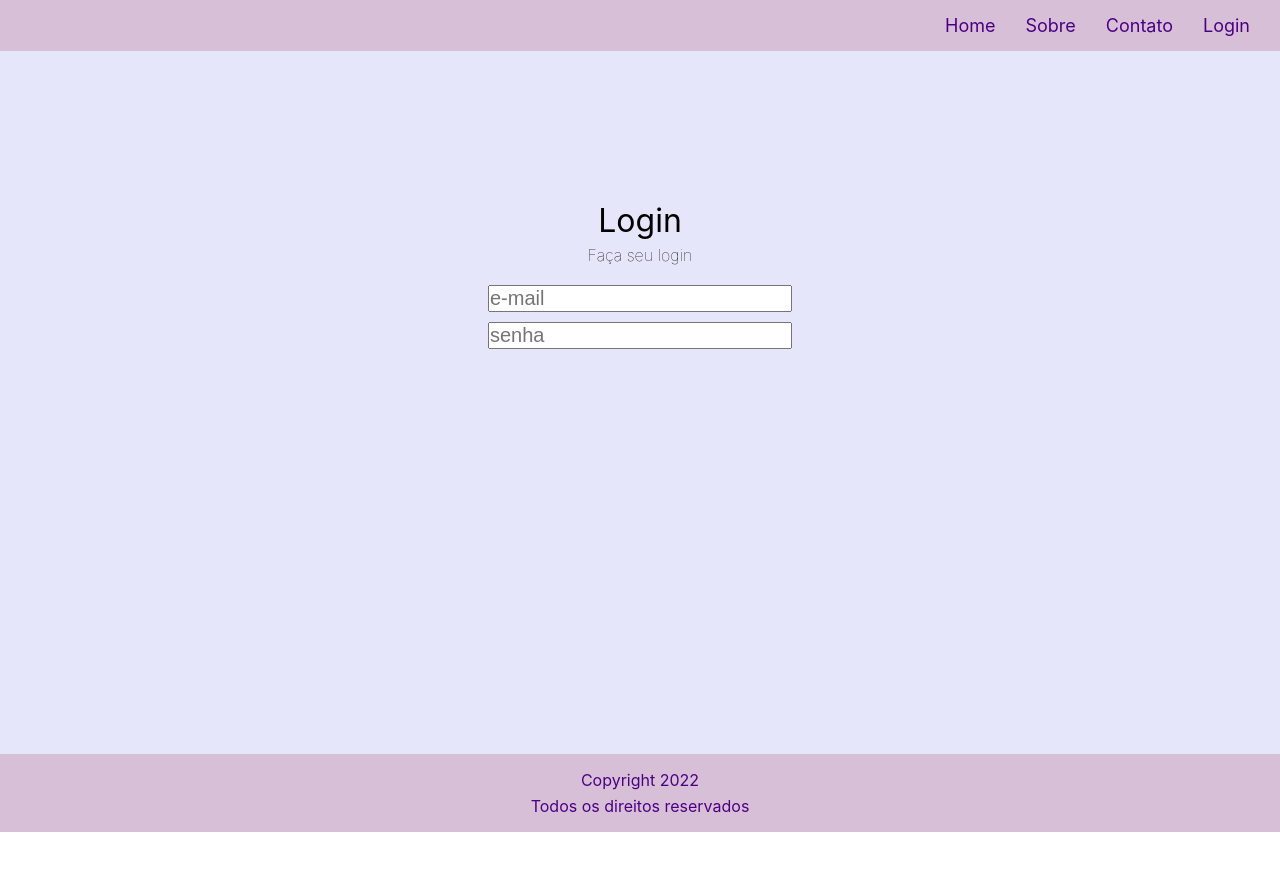
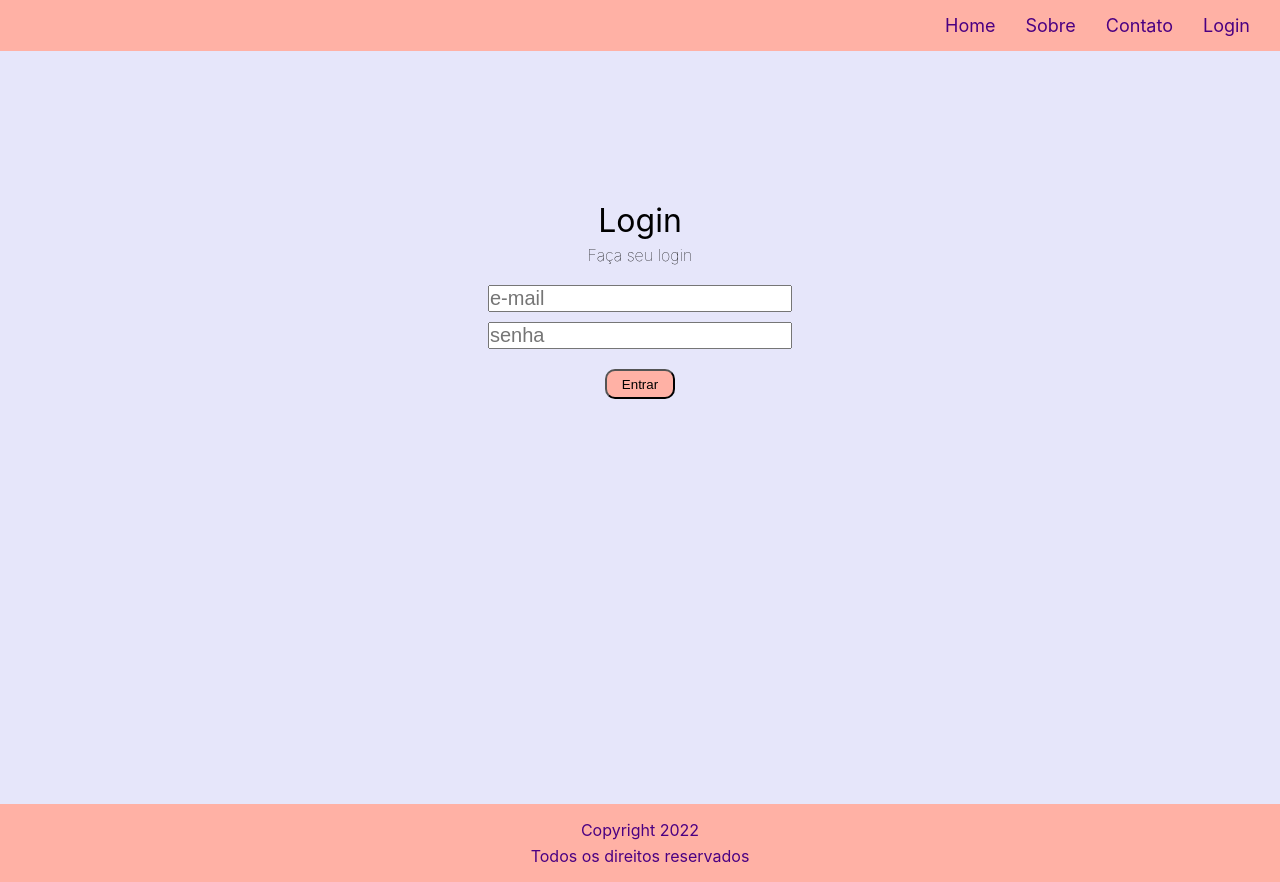
Before and after one commit to MarianaSiano/desafio-react-code, a React (Create React App) app: page /login in a window 1280 px wide. Before the commit the page ends 832 px from the top, so only its background shows below. Built offline with nearby package versions, Linux system fonts and the light colour scheme.

Commit message:
Adicionando a imagem da logo, cor do footer e da navbar

```diff
--- a/package.json
+++ b/package.json
@@ -18,7 +18,7 @@
     "build": "react-scripts build",
     "test": "react-scripts test",
     "eject": "react-scripts eject",
-    "api": "json-server --watch api.json"
+    "api": "json-server --watch api.json --port 5000"
   },
   "eslintConfig": {
     "extends": [
--- a/src/components/css/Footer.css
+++ b/src/components/css/Footer.css
@@ -1,5 +1,5 @@
 .Footer {
-    background-color: #D8BFD8;
+    background-color: #FFB1A5;
     padding: 10px;
     text-align: center;
 }
--- a/src/components/css/Navbar.css
+++ b/src/components/css/Navbar.css
@@ -1,7 +1,7 @@
 .Navbar {
     display: flex;
     flex-basis: 250px;
-    background-color: #D8BFD8;
+    background-color: #FFB1A5;
 }
 
 .Navbar nav {
--- a/src/views/pages/Login.jsx
+++ b/src/views/pages/Login.jsx
@@ -5,13 +5,24 @@ import { useState } from 'react';
 import PageTitle from '../../components/layouts/PageTitle';
 
 const Login = props => {
-    const [name, setName] = useState("")
-    const [senha, setSenha] = useState("")
+    const [name, setName] = useState("");
+    const [senha, setSenha] = useState("");
+
+    function senhaCorreta(senha) {
+        if(senha === this.senha) {
+            //Entrar na dashboard
+        }
+
+        else {
+            //Retornar senha incorreta
+        }
+    }
 
     return (
         <div className="Login">
             <PageTitle title="Login" subtitle="Faça seu login" />
 
+            <form className='formLogin'>
                 <div className='email'>
                     <input type="text" className="input" placeholder="e-mail" value={name} onChange={e => setName(e.target.value)} />
                 </div>
@@ -19,6 +30,10 @@ const Login = props => {
                 <div className='senha'>
                     <input type="password" className="input" placeholder='senha' value={senha} onChange={e => setSenha(e.target.value)} />
                 </div>
+
+                <button className="btn" type="submit">Entrar</button>
+            </form>
+
         </div>
     )
 }
--- a/src/views/pages/css/Login.css
+++ b/src/views/pages/css/Login.css
@@ -11,3 +11,11 @@
     margin-top: 20px;
     margin-bottom: 10px;
 }
+
+.Login .btn {
+    width: 70px;
+    height: 30px;
+    margin-top: 20px;
+    background-color: #FFB1A5;
+    border-radius: 10px;
+}
```
Also changed, not shown: public/moverjr.png (added). Lines whose indentation alone changed are shown as unchanged.
